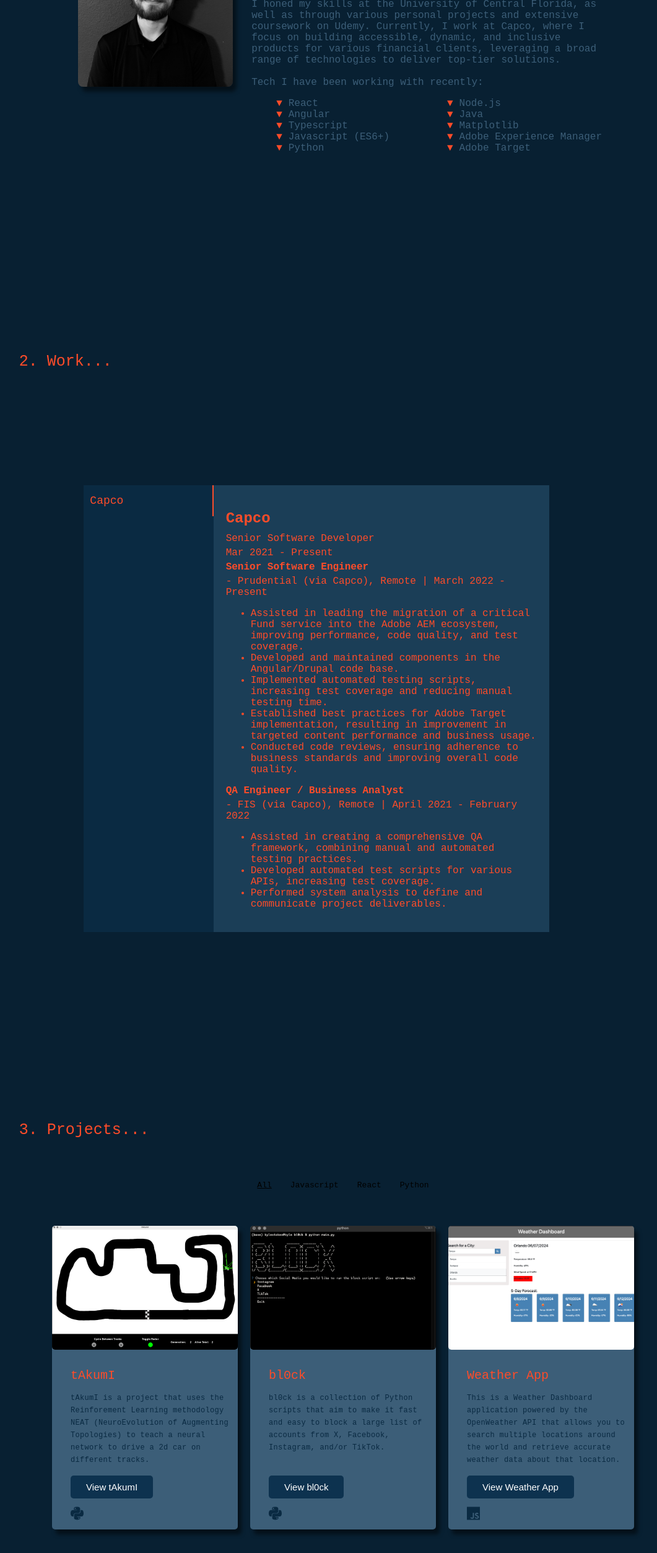
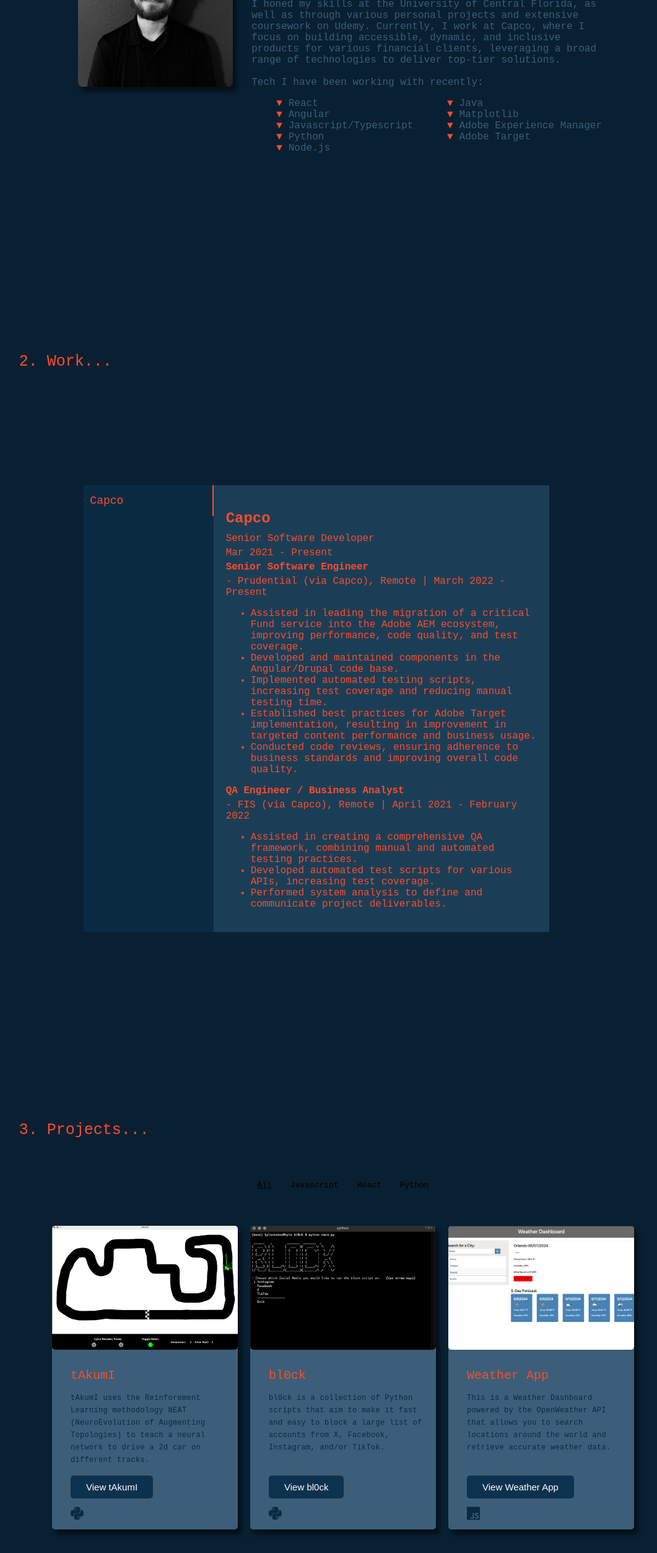
Before and after one commit to kylest0kes/folio, a React (Create React App) app: page / in a window 1280 px wide. Shown: the part 1237-3743 px from the top of the page at 62% size, without its empty margins (86-1147 px from the left). Built offline with nearby package versions, Linux system fonts and the light colour scheme.

Commit message:
hacked together some additional mobile responsiveness for actual mobile devices, not just small browser screens

```diff
--- a/src/Assets/projects/projects.js
+++ b/src/Assets/projects/projects.js
@@ -8,7 +8,7 @@
         id: 1,
         projectImg: tAkumIimg,
         projectTitle: 'tAkumI',
-        projectDesc: 'tAkumI is a project that uses the Reinforement Learning methodology NEAT (NeuroEvolution of Augmenting Topologies) to teach a neural network to drive a 2d car on different tracks.',
+        projectDesc: 'tAkumI uses the Reinforement Learning methodology NEAT (NeuroEvolution of Augmenting Topologies) to teach a neural network to drive a 2d car on different tracks.',
         language: 'Python',
         ghURL: 'https://github.com/kylest0kes/tAkumI',
         link: 'https://github.com/kylest0kes/tAkumI'
@@ -26,7 +26,7 @@
         id: 3,
         projectImg: weatherImg,
         projectTitle: 'Weather App',
-        projectDesc: 'This is a Weather Dashboard application powered by the OpenWeather API that allows you to search multiple locations around the world and retrieve accurate weather data about that location.',
+        projectDesc: 'This is a Weather Dashboard powered by the OpenWeather API that allows you to search locations around the world and retrieve accurate weather data.',
         language: 'Javascript',
         ghURL: 'https://github.com/kylest0kes/weather_app',
         link: 'https://kylest0kes.github.io/weather_app/'
--- a/src/Components/AboutDesktop/AboutDesktop.js
+++ b/src/Components/AboutDesktop/AboutDesktop.js
@@ -25,8 +25,7 @@
             <ul className="tech">
               <li>React</li>
               <li>Angular</li>
-              <li>Typescript</li>
-              <li>Javascript (ES6+)</li>
+              <li>Javascript/Typescript</li>
               <li>Python</li>
               <li>Node.js</li>
               <li>Java</li>
--- a/src/Components/AboutResp/AboutResp.css
+++ b/src/Components/AboutResp/AboutResp.css
@@ -33,3 +33,21 @@
     padding-right: 10px;
     color: #ff4c29;
 }
+
+@media (max-width: 600px) {
+    .tech-resp {
+        width: 275px;
+        columns: 2;
+        -webkit-columns: 2;
+        -moz-columns: 2;
+        padding-left: 10px;
+    }
+
+    .bio-card-text-resp {
+        width: 275px;
+    }
+}
+
+@media (max-width: 390px) {
+
+}
--- a/src/Components/AboutResp/AboutResp.js
+++ b/src/Components/AboutResp/AboutResp.js
@@ -6,7 +6,7 @@
 const AboutResp = () => {
   return (
     <div>
-      <h1 className="bio-header">1. About Me...</h1>
+      <h1 className="bio-header" style={{marginLeft: '25px'}}>1. About Me...</h1>
       <div className="resp-img-div">
         <img src={kyle} className="img-resp" alt="kyle" />
       </div>
@@ -25,11 +25,10 @@
           <ul className="tech-resp">
             <li>React</li>
             <li>Angular</li>
-            <li>Typescript</li>
+            <li>Javascript/Typescript</li>
             <li>Python</li>
             <li>Node.js</li>
-            <li>Drupal</li>
-            <li>Javascript (ES6+)</li>
+            <li>Java</li>
             <li>Matplotlib</li>
             <li>Adobe Experience Manager</li>
             <li>Adobe Target</li>
--- a/src/Components/Hamburger/Hamburger.css
+++ b/src/Components/Hamburger/Hamburger.css
@@ -24,7 +24,7 @@
   margin-right: 57px;
 }
 .panel {
-  max-width: 30%;
+  max-width: 40%;
   background: #0c2b43;
   transition: all 0.4s cubic-bezier(0.42, 0, 0.34, 1.01);
   position: fixed;
--- a/src/Components/Hamburger/Hamburger.js
+++ b/src/Components/Hamburger/Hamburger.js
@@ -61,7 +61,7 @@
             </a>
           </li>
           <li className="list-li">
-            <a className="list-a list-res" href="=">
+            <a className="list-a list-res" href="/Assets/resume/Resume.pdf" target="_blank">
               RESUME
             </a>
           </li>
--- a/src/Components/ProjectCard/ProjectCard.css
+++ b/src/Components/ProjectCard/ProjectCard.css
@@ -78,3 +78,10 @@
     color: #0a2a42;
     font-size: 24px;
 }
+
+@media (max-width: 600px) {
+   .project-card {
+    width: 275px;
+    height: 500px;
+   }
+}
--- /dev/null
+++ b/src/Sections/AboutMe/AboutMe.css
@@ -0,0 +1,6 @@
+/* @media (max-width: 390px) {
+    .about-parent-container {
+        width: 300px;
+
+    }
+} */
--- a/src/Sections/AboutMe/AboutMe.js
+++ b/src/Sections/AboutMe/AboutMe.js
@@ -10,7 +10,7 @@
   const useResp = useMediaQuery({ query: "(max-width: 940px)"});
 
   return (
-    <div>
+    <div className="about-parent-container">
       {!useResp && <AboutDesktop />}
       {useResp && <AboutResp />}
     </div>
--- a/src/Sections/Right_Side/RightSide.css
+++ b/src/Sections/Right_Side/RightSide.css
@@ -27,3 +27,10 @@
   color: #ff4c29;
   text-decoration: none;
 }
+
+
+@media (max-width: 1000px) {
+  .email-container {
+    margin: 0 -50px -20px 0;
+  }
+}
```
